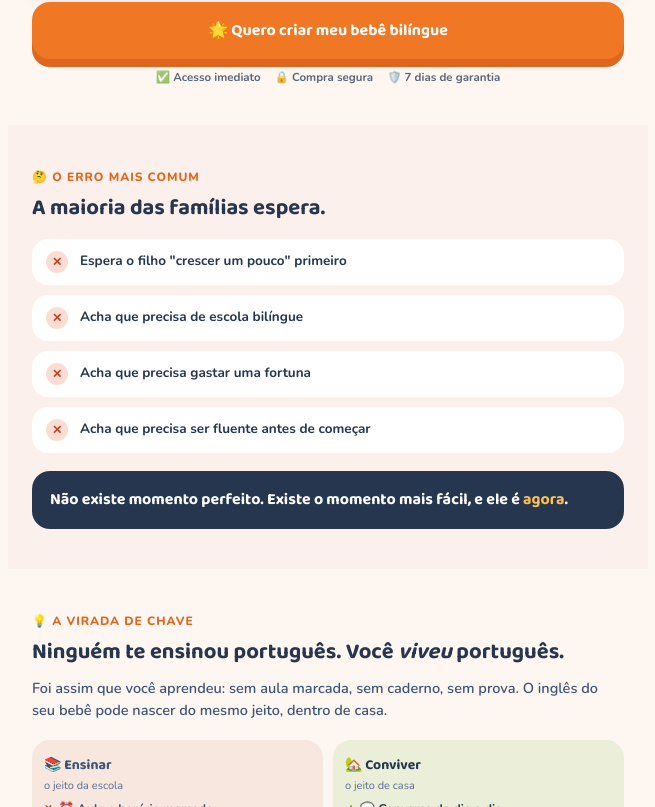
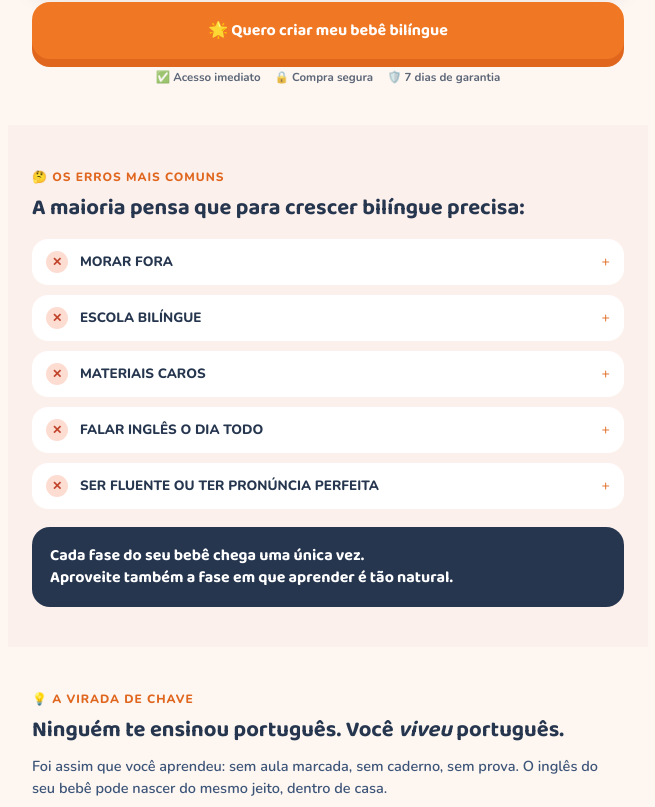
Before and after one commit to berzinmariana-commits/semente-bilingue, a Next.js app: page / in a window 1280 px wide. Shown: the part 642-1449 px from the top of the page, without its empty margins (312-967 px from the left). Built offline with nearby package versions, Linux system fonts and the light colour scheme.

Commit message:
Transforma secao de problemas em accordion com copy atualizada
Co-Authored-By: Claude Sonnet 5 <noreply@anthropic.com>

```diff
--- a/src/app/globals.css
+++ b/src/app/globals.css
@@ -56,12 +56,20 @@ p.lead { font-size:14.5px; color:var(--navy-700); line-height:1.55; font-weight:
 /* PROBLEM */
 .problem { background:var(--cream-100); }
 .problem-list { display:flex; flex-direction:column; gap:10px; margin:16px 0 18px; }
-.problem-item { display:flex; align-items:center; gap:12px; background:var(--white);
-  border-radius:16px; padding:12px 14px; }
+.problem-item { background:var(--white); border-radius:16px; padding:0 14px; }
+.problem-item summary { display:flex; align-items:center; gap:12px; padding:12px 0;
+  cursor:pointer; list-style:none; }
+.problem-item summary::-webkit-details-marker { display:none; }
 .problem-item .x { width:22px; height:22px; border-radius:50%; background:var(--salmon-100);
   color:var(--danger-fg); display:flex; align-items:center; justify-content:center; font-size:12px;
   font-weight:800; flex-shrink:0; }
-.problem-item p { font-size:13.5px; font-weight:700; color:var(--navy-900); line-height:1.4; }
+.problem-item .problem-title { font-size:13.5px; font-weight:800; color:var(--navy-900);
+  line-height:1.3; flex:1; }
+.problem-item .chev { color:var(--laranja-600); font-size:14px; transition:transform .2s ease;
+  flex-shrink:0; }
+.problem-item[open] .chev { transform:rotate(45deg); }
+.problem-item p { font-size:12.5px; color:var(--navy-700); font-weight:600; line-height:1.45;
+  padding:0 0 14px 34px; }
 .punchline { background:var(--navy-900); color:var(--white); border-radius:18px; padding:18px;
   font-weight:700; font-family:'Baloo 2',sans-serif; font-size:16px; line-height:1.4; }
 
--- a/src/components/SalesPage.tsx
+++ b/src/components/SalesPage.tsx
@@ -81,29 +81,76 @@ export default function SalesPage() {
 
         {/* PROBLEMA */}
         <section className="section problem">
-          <span className="eyebrow">🤔 O ERRO MAIS COMUM</span>
-          <h2 className="title">A maioria das famílias espera.</h2>
+          <span className="eyebrow">🤔 OS ERROS MAIS COMUNS</span>
+          <h2 className="title">A maioria pensa que para crescer bilíngue precisa:</h2>
           <div className="problem-list">
-            <div className="problem-item">
-              <span className="x">✕</span>
-              <p>Espera o filho &quot;crescer um pouco&quot; primeiro</p>
-            </div>
-            <div className="problem-item">
-              <span className="x">✕</span>
-              <p>Acha que precisa de escola bilíngue</p>
-            </div>
-            <div className="problem-item">
-              <span className="x">✕</span>
-              <p>Acha que precisa gastar uma fortuna</p>
-            </div>
-            <div className="problem-item">
-              <span className="x">✕</span>
-              <p>Acha que precisa ser fluente antes de começar</p>
-            </div>
+            <details className="problem-item">
+              <summary>
+                <span className="x">✕</span>
+                <span className="problem-title">MORAR FORA</span>
+                <span className="chev">+</span>
+              </summary>
+              <p>
+                Seu bebê pode ter contato com o inglês mesmo crescendo em um lar onde o português
+                (ou outro idioma) é a língua principal.
+              </p>
+            </details>
+            <details className="problem-item">
+              <summary>
+                <span className="x">✕</span>
+                <span className="problem-title">ESCOLA BILÍNGUE</span>
+                <span className="chev">+</span>
+              </summary>
+              <p>
+                Essa é clássica, mas nem toda família pode investir em uma escola bilíngue. E
+                mesmo quando pode, existe algo que você pode começar muito antes: inserir o
+                inglês na rotina do seu bebê. Quando o idioma é vivido em momentos de afeto,
+                brincadeira e conexão, ele deixa de ser apenas uma matéria e passa a fazer parte
+                da vida, e isso faz toda a diferença.
+              </p>
+            </details>
+            <details className="problem-item">
+              <summary>
+                <span className="x">✕</span>
+                <span className="problem-title">MATERIAIS CAROS</span>
+                <span className="chev">+</span>
+              </summary>
+              <p>
+                Você não precisa encher a casa de recursos em inglês. O método ensina você a
+                aproveitar livros, músicas, brincadeiras, banho, refeições e outros momentos que
+                já fazem parte do seu dia.
+              </p>
+            </details>
+            <details className="problem-item">
+              <summary>
+                <span className="x">✕</span>
+                <span className="problem-title">FALAR INGLÊS O DIA TODO</span>
+                <span className="chev">+</span>
+              </summary>
+              <p>
+                Bilinguismo não começa quando você consegue falar inglês 24 horas por dia. Começa
+                quando o idioma passa a fazer parte da experiência da criança de maneira frequente
+                e significativa.
+              </p>
+            </details>
+            <details className="problem-item">
+              <summary>
+                <span className="x">✕</span>
+                <span className="problem-title">SER FLUENTE OU TER PRONÚNCIA PERFEITA</span>
+                <span className="chev">+</span>
+              </summary>
+              <p>
+                Você não precisa esperar dominar o inglês para começar a interagir com seu bebê.
+                Você precisa aprender o que dizer, quando dizer e como transformar essas
+                interações em exposição de qualidade. E a notícia boa é: o seu inglês básico é o
+                suficiente para tornar isso possível.
+              </p>
+            </details>
           </div>
           <div className="punchline">
-            Não existe momento perfeito. Existe o momento mais fácil, e ele é{" "}
-            <span style={{ color: "var(--ambar-400)" }}>agora</span>.
+            Cada fase do seu bebê chega uma única vez.
+            <br />
+            Aproveite também a fase em que aprender é tão natural.
           </div>
         </section>
 
```
